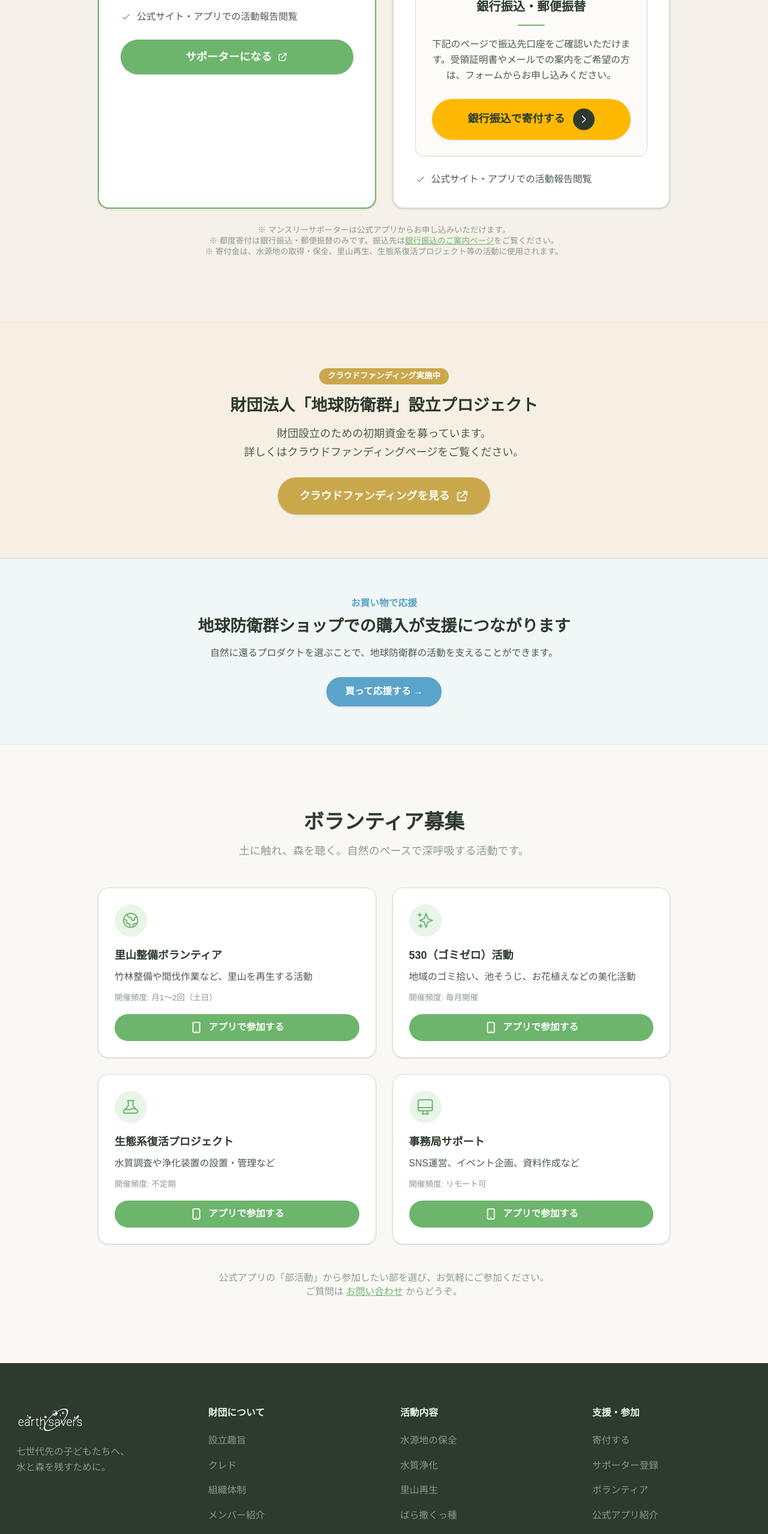
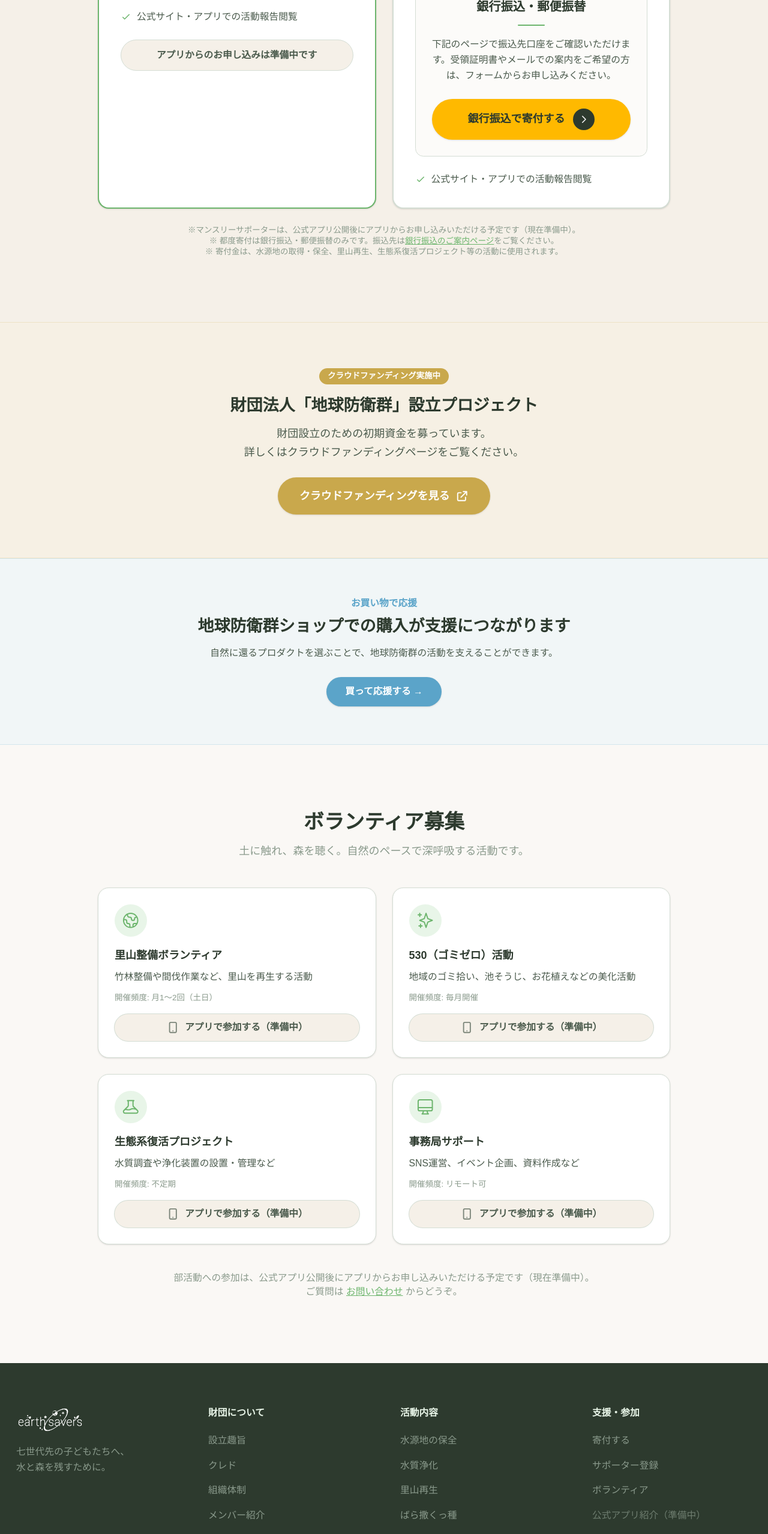
Before and after one commit to haitakamak-cmyk/earth-savers-web, a Next.js app: page /join in a window 1280 px wide. Shown: the part 1191-3749 px from the top of the page at 60% size. Built offline with nearby package versions, Linux system fonts and the light colour scheme; a web font is replaced by a local one.

Commit message:
chore: earth-savers-web の未コミット変更をまとめて反映

```diff
--- a/src/app/app-intro/page.tsx
+++ b/src/app/app-intro/page.tsx
@@ -1,4 +1,6 @@
 import type { Metadata } from "next";
+
+import { APP_EXTERNAL_LINKS_READY } from "@/lib/site";
 
 const APP_URL = "https://app.earth-savers.org";
 
@@ -109,6 +111,8 @@ export default function AppIntroPage() {
         </div>
         <div className="mt-10 bg-wakakusa py-12 text-center sm:mt-12 sm:py-14">
           <div className="mx-auto max-w-2xl px-4 sm:px-6">
+            {APP_EXTERNAL_LINKS_READY ? (
+              <>
                 <p className="font-semibold text-white">今すぐアプリを使ってみる</p>
                 <a
                   href={APP_URL}
@@ -122,6 +126,24 @@ export default function AppIntroPage() {
                 <p className="mt-4 text-sm text-white/60">
                   ※ 現在はブラウザアプリです。App Store / Google Play は準備中。
                 </p>
+              </>
+            ) : (
+              <>
+                <p className="font-semibold text-white">公式アプリは準備中です</p>
+                <p className="mt-3 text-sm leading-relaxed text-white/85">
+                  サイトを先行公開しています。アプリのリリースが整い次第、こちらからご利用いただけます。
+                </p>
+                <p
+                  className="mt-6 inline-flex items-center gap-2 rounded-full bg-white/25 px-8 py-3.5 font-semibold text-white/90 ring-1 ring-white/40"
+                  role="status"
+                >
+                  アプリを開く（準備中）
+                </p>
+                <p className="mt-4 text-sm text-white/60">
+                  ※ App Store / Google Play 版も順次予定です。
+                </p>
+              </>
+            )}
           </div>
         </div>
       </section>
--- a/src/app/join/page.tsx
+++ b/src/app/join/page.tsx
@@ -1,6 +1,8 @@
 import Image from "next/image";
 import Link from "next/link";
 import type { Metadata } from "next";
+
+import { APP_EXTERNAL_LINKS_READY } from "@/lib/site";
 
 export const metadata: Metadata = {
   title: "支援・参加する | 財団法人 地球防衛群",
@@ -212,6 +214,7 @@ export default function JoinPage() {
                   </li>
                 ))}
               </ul>
+              {APP_EXTERNAL_LINKS_READY ? (
                 <a
                   href={APP_DONATE_URL}
                   target="_blank"
@@ -221,6 +224,14 @@ export default function JoinPage() {
                   サポーターになる
                   <ExternalLinkIcon className="h-4 w-4 shrink-0 opacity-90" />
                 </a>
+              ) : (
+                <p
+                  className="mt-6 rounded-full border border-border bg-ivory-warm py-3 text-center text-sm font-semibold text-text-secondary"
+                  role="status"
+                >
+                  アプリからのお申し込みは準備中です
+                </p>
+              )}
             </div>
 
             {/* 都度寄付 → 銀行振込・郵便振替 */}
@@ -282,7 +293,10 @@ export default function JoinPage() {
           </div>
 
           <p className="mt-6 text-center text-xs text-text-muted">
-            ※ マンスリーサポーターは公式アプリからお申し込みいただけます。
+            ※
+            {APP_EXTERNAL_LINKS_READY
+              ? "マンスリーサポーターは公式アプリからお申し込みいただけます。"
+              : "マンスリーサポーターは、公式アプリ公開後にアプリからお申し込みいただける予定です（現在準備中）。"}
             <br />
             ※ 都度寄付は銀行振込・郵便振替のみです。振込先は
             <Link href={BANK_DONATION_INFO_HREF} className="text-wakakusa underline">
@@ -378,6 +392,7 @@ export default function JoinPage() {
                 <p className="mt-3 text-xs text-text-muted">
                   開催頻度: {activity.schedule}
                 </p>
+                {APP_EXTERNAL_LINKS_READY ? (
                   <a
                     href={APP_CLUBS_URL}
                     target="_blank"
@@ -387,13 +402,24 @@ export default function JoinPage() {
                     <AppClubIcon className="h-5 w-5 shrink-0" />
                     アプリで参加する
                   </a>
+                ) : (
+                  <p
+                    className="mt-4 flex w-full items-center justify-center gap-2 rounded-full bg-ivory-warm py-2.5 text-sm font-semibold text-text-secondary ring-1 ring-border"
+                    role="status"
+                  >
+                    <AppClubIcon className="h-5 w-5 shrink-0 opacity-70" />
+                    アプリで参加する（準備中）
+                  </p>
+                )}
               </div>
             ))}
           </div>
 
           <div className="mt-10 text-center">
             <p className="text-sm text-text-muted">
-              公式アプリの「部活動」から参加したい部を選び、お気軽にご参加ください。
+              {APP_EXTERNAL_LINKS_READY
+                ? "公式アプリの「部活動」から参加したい部を選び、お気軽にご参加ください。"
+                : "部活動への参加は、公式アプリ公開後にアプリからお申し込みいただける予定です（現在準備中）。"}
               <br />
               ご質問は{" "}
               <Link href="/contact" className="text-wakakusa underline">
--- a/src/components/Footer.tsx
+++ b/src/components/Footer.tsx
@@ -31,9 +31,11 @@ const footerLinks = [
       { label: "サポーター登録", href: "/join#supporter" },
       { label: "ボランティア", href: "/join#volunteer" },
       ...appSnsLinks.map((l) => ({
+        id: l.id,
         label: l.label,
         href: l.href,
         external: l.external,
+        disabled: l.disabled,
       })),
       { label: "買って応援", href: "/shop" },
       { label: "お問い合わせ", href: "/contact" },
@@ -70,8 +72,12 @@ export function Footer() {
               </h3>
               <ul className="space-y-2.5">
                 {group.links.map((link) => (
-                  <li key={`${link.label}-${link.href}`}>
-                    {"external" in link && link.external ? (
+                  <li
+                    key={"id" in link && link.id ? link.id : `${link.label}-${link.href}`}
+                  >
+                    {"disabled" in link && link.disabled ? (
+                      <span className="text-sm text-text-muted/70">{link.label}</span>
+                    ) : "external" in link && link.external ? (
                       <a
                         href={link.href}
                         target="_blank"
--- a/src/components/Header.tsx
+++ b/src/components/Header.tsx
@@ -92,8 +92,16 @@ export function Header() {
                 className="invisible absolute right-0 top-full z-50 mt-1 min-w-[13rem] translate-y-1 rounded-xl border border-border bg-white py-2 opacity-0 shadow-lg transition-all duration-150 group-hover:visible group-hover:translate-y-0 group-hover:opacity-100 group-focus-within:visible group-focus-within:translate-y-0 group-focus-within:opacity-100"
               >
                 {appSnsLinks.map((link) => (
-                  <li key={link.href} role="none">
-                    {link.external ? (
+                  <li key={link.id} role="none">
+                    {link.disabled ? (
+                      <span
+                        role="menuitem"
+                        aria-disabled="true"
+                        className="block cursor-default px-4 py-2.5 text-sm text-text-muted"
+                      >
+                        {link.label}
+                      </span>
+                    ) : link.external ? (
                       <a
                         role="menuitem"
                         href={link.href}
@@ -183,9 +191,16 @@ export function Header() {
               </summary>
               <div className="ml-2 mt-1 space-y-0.5 border-l-2 border-wakakusa/25 pl-3">
                 {appSnsLinks.map((link) =>
-                  link.external ? (
+                  link.disabled ? (
+                    <span
+                      key={link.id}
+                      className="block cursor-default rounded-lg px-3 py-2.5 text-sm text-text-muted"
+                    >
+                      {link.label}
+                    </span>
+                  ) : link.external ? (
                     <a
-                      key={link.href}
+                      key={link.id}
                       href={link.href}
                       target="_blank"
                       rel="noopener noreferrer"
@@ -196,7 +211,7 @@ export function Header() {
                     </a>
                   ) : (
                     <Link
-                      key={link.href}
+                      key={link.id}
                       href={link.href}
                       onClick={() => setIsOpen(false)}
                       className="block rounded-lg px-3 py-2.5 text-sm text-text-secondary hover:bg-wakakusa-light hover:text-wakakusa-dark"
--- a/src/lib/app-sns-links.ts
+++ b/src/lib/app-sns-links.ts
@@ -1,24 +1,48 @@
+import { APP_EXTERNAL_LINKS_READY } from "./site";
+
 /** ヘッダー・フッター共通：アプリ紹介（内部）＋ SNS（外部） */
-export const appSnsLinks = [
-  { label: "公式アプリ紹介", href: "/app-intro", external: false },
+export type AppSnsNavLink = {
+  id: string;
+  label: string;
+  href: string;
+  external: boolean;
+  /**
+   * false のときはリンクにせず「準備中」表示のみ。
+   * サイト先行公開でアプリ（app.earth-savers.org）未リリースの間は true にしない。
+   */
+  disabled?: boolean;
+};
+
+export const appSnsLinks: AppSnsNavLink[] = [
   {
+    id: "app-intro",
+    label: APP_EXTERNAL_LINKS_READY ? "公式アプリ紹介" : "公式アプリ紹介（準備中）",
+    href: "/app-intro",
+    external: false,
+    disabled: !APP_EXTERNAL_LINKS_READY,
+  },
+  {
+    id: "sns-instagram",
     label: "Instagram",
     href: "https://www.instagram.com/earth_savers.inc/",
     external: true,
   },
   {
+    id: "sns-tiktok",
     label: "TikTok",
     href: "https://www.tiktok.com/@earth_savers.inc",
     external: true,
   },
   {
+    id: "sns-youtube",
     label: "YouTube",
     href: "https://www.youtube.com/@earthsaverschannel9703",
     external: true,
   },
   {
+    id: "sns-facebook",
     label: "Facebook",
     href: "https://www.facebook.com/esinc5",
     external: true,
   },
-] as const;
+];
--- a/src/lib/site.ts
+++ b/src/lib/site.ts
@@ -1,5 +1,12 @@
 /** 本番ドメイン（構造化データ・OG のベース URL） */
 export const SITE_URL = "https://earth-savers.org";
+
+/**
+ * 公式サイトをアプリより先に公開するときは false のままにする。
+ * アプリ（app.earth-savers.org）への誘導リンクを止め、準備中の表示にする。
+ * リリース時に true に変更する。
+ */
+export const APP_EXTERNAL_LINKS_READY = false;
 
 /**
  * サイト表記の法人名（公益財団法人の認定は実績後のため、現段階では「財団法人」表記とする）
```
Also changed, not shown: src/app/join/bank-donation/page.tsx (+16 -2 lines), src/app/media/page.tsx (+16 -6 lines). Lines whose indentation alone changed are shown as unchanged.
